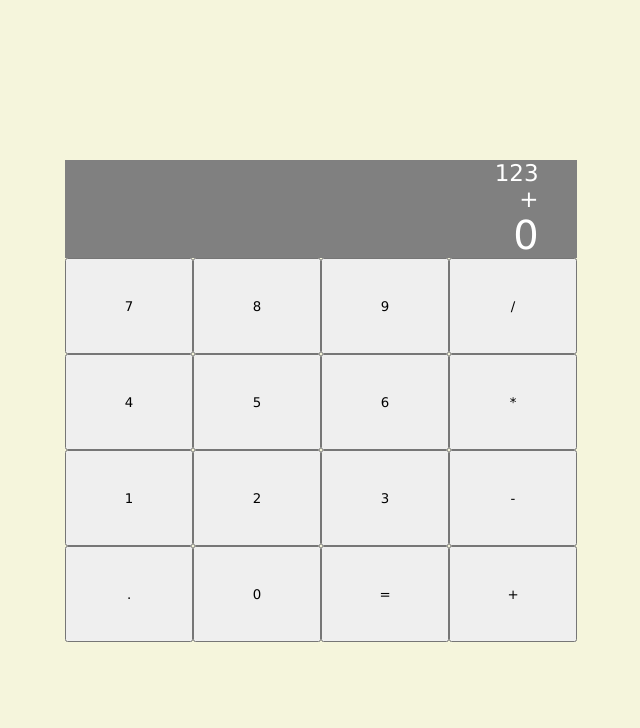
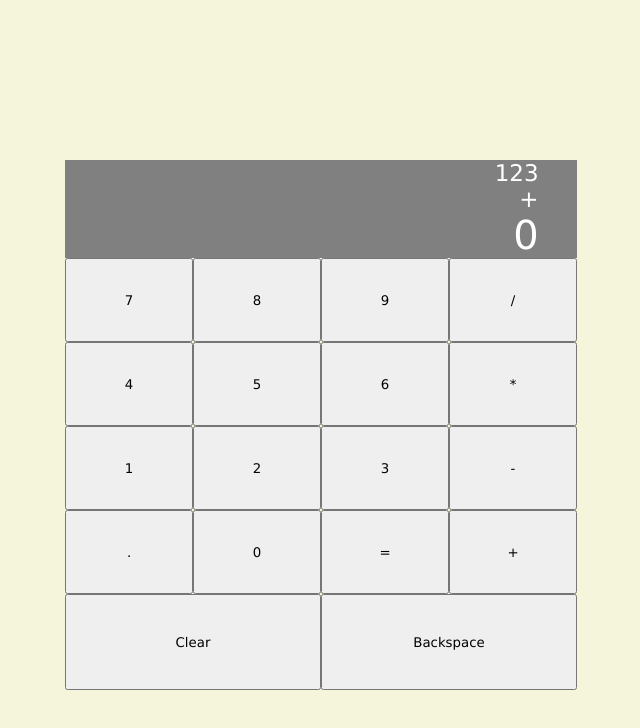
Before and after one commit to dominikstas/calculator, a plain HTML site: page index.html in a window 1280 px wide. Shown: the whole page, without its empty margins (319-959 px from the left). Drawn offline with Linux system fonts and the light colour scheme.

Commit message:
added clear and delete buttons

```diff
--- a/index.html
+++ b/index.html
@@ -16,28 +16,32 @@
         </div>
 
         <div class="calculator">
-        <button class="btn">7</button>
-        <button class="btn">8</button>
-        <button class="btn">9</button>
-        <button class="btn">/</button>
+        <button class="number">7</button>
+        <button class="number">8</button>
+        <button class="number">9</button>
+        <button class="math">/</button>
 
-        <button class="btn">4</button>
-        <button class="btn">5</button>
-        <button class="btn">6</button>
-        <button class="btn">*</button>
+        <button class="number">4</button>
+        <button class="number">5</button>
+        <button class="number">6</button>
+        <button class="math">*</button>
 
-        <button class="btn">1</button>
-        <button class="btn">2</button>
-        <button class="btn">3</button>
-        <button class="btn">-</button>
+        <button class="number">1</button>
+        <button class="number">2</button>
+        <button class="number">3</button>
+        <button class="math">-</button>
 
-        <button class="btn">.</button>
-        <button class="btn">0</button>
-        <button class="btn">=</button>
-        <button class="btn">+</button>
+        <button class="number">.</button>
+        <button class="number">0</button>
+        <button class="equals">=</button>
+        <button class="math">+</button>
+    </div>
 
+    <div class="dab">
+        <button class="clear">Clear</button>
+        <button class="backspace">Backspace</button>
         </div>
     </div>
+    <script src="script.js"></script>
 </body>
 </html>
-<script src="script.js"></script>
--- a/script.js
+++ b/script.js
@@ -0,0 +1,17 @@
+/* get all data from html */
+const sNumber = document.querySelector('.sNumber');
+const fNumber = document.querySelector('.fNumber');
+const sign = document.querySelector('.sign');
+const numbersButtons = document.querySelectorAll('.number');
+const mathButtons = document.querySelectorAll('.math');
+const equalsButton = document.querySelector('.equals');
+const clearButton = document.querySelector('.clear');
+const deleteButton = document.querySelector('.delete')
+
+/*let for result of the math*/
+let result =''
+
+
+/* buttons */
+mathButtons.forEach((button) => button,addEventListener('click', operate))
+equalsButtons.addEventListener('click', showResult)
--- a/style.css
+++ b/style.css
@@ -20,7 +20,7 @@ body {
 
 .display {
     width: 100%;
-    min-height: 20%;
+    min-height: 10%;
     max-height: min-content;
     background-color: gray;
     color: white;
@@ -41,8 +41,22 @@ body {
 }
 
 .calculator {
-    height: 80%;
+    height: 70%;
     display: grid;
     grid-template-columns: repeat(4, 1fr);
     grid-template-rows: repeat(4, fr);
+
 }
+
+.dab {
+    height: 20%;
+    width: 100%;
+    display: flex;
+}
+.clear {
+    width: 50%;
+}
+
+.backspace {
+    width: 50%;
+}
```
